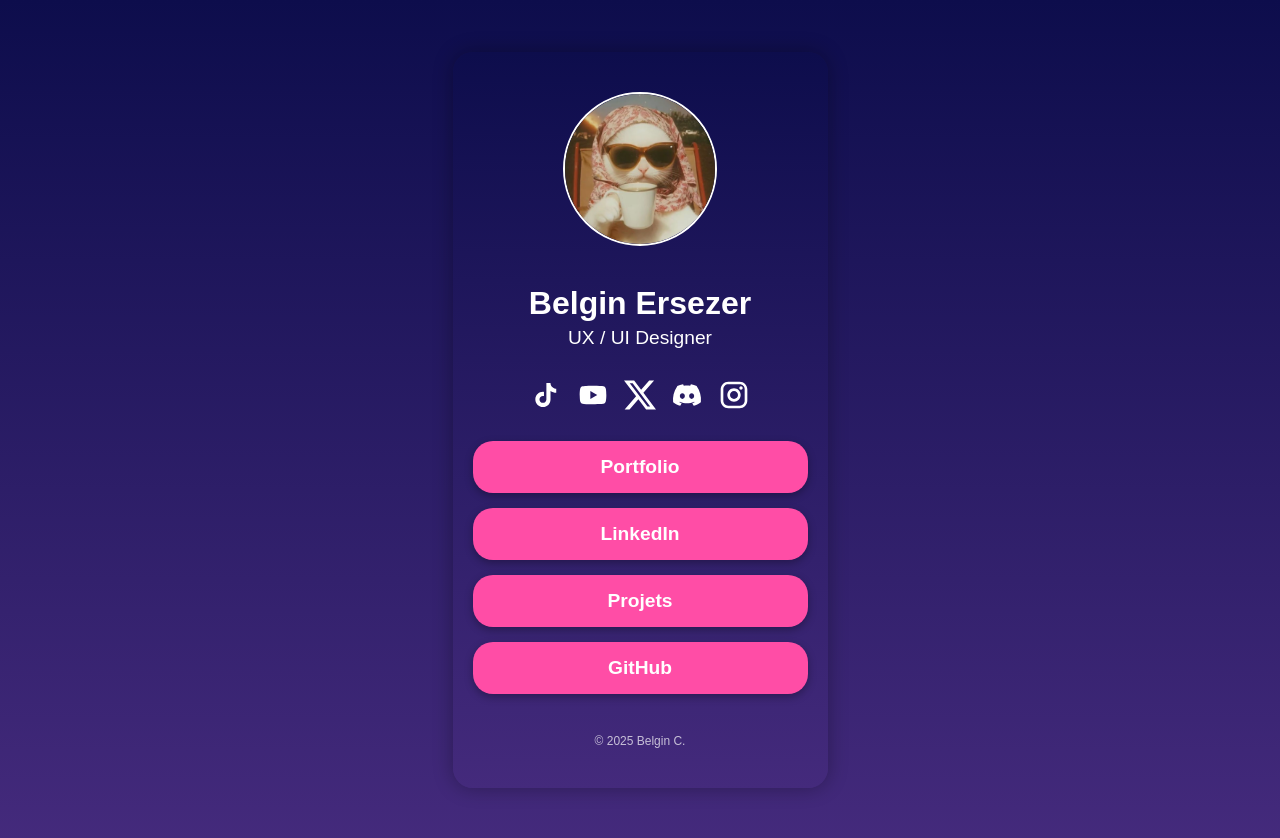
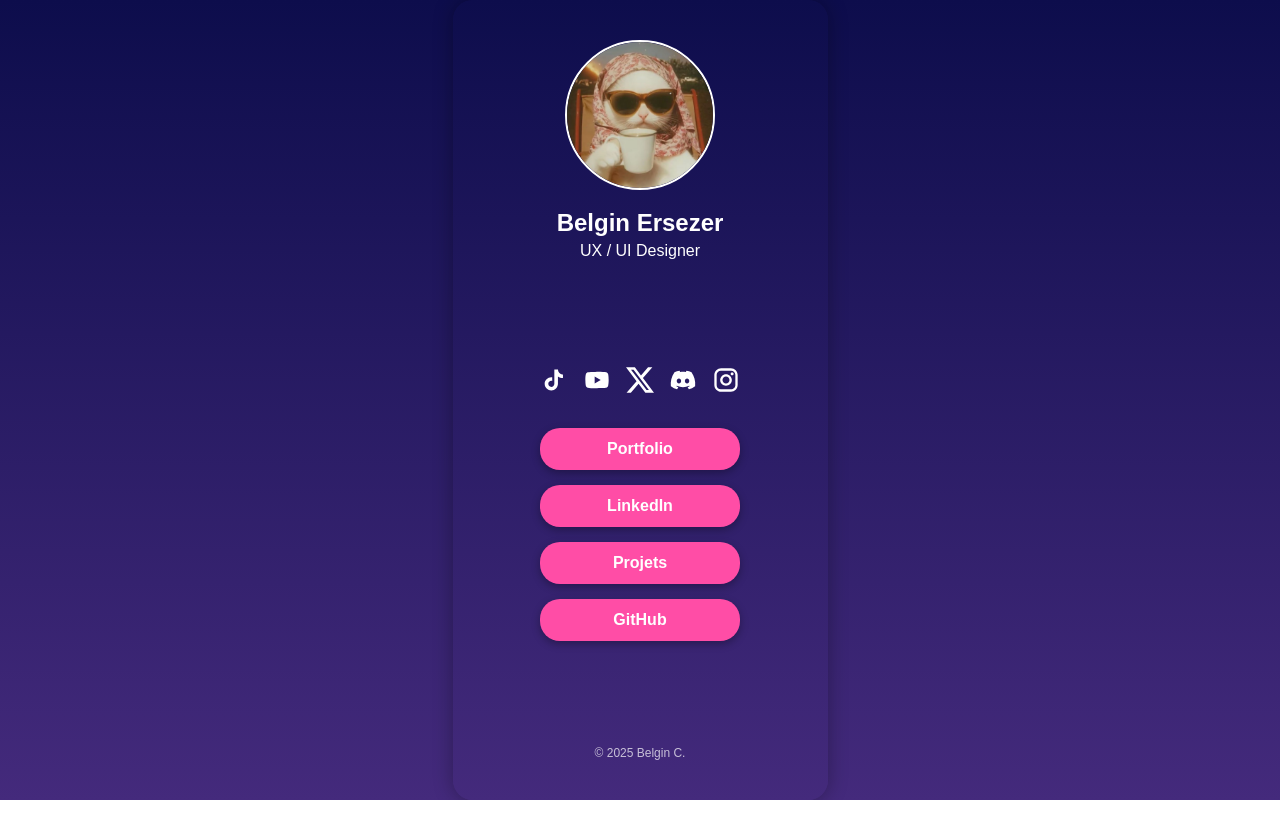
Before and after one commit to belginerss/belgin-linktree, a plain HTML site: page index.html in a window 1280 px wide. After the commit the page ends 800 px from the top, so only its background shows below. Drawn offline with Linux system fonts and the light colour scheme.

Commit message:
corrections

```diff
--- a/index.html
+++ b/index.html
@@ -10,36 +10,30 @@
 
   <div class="container">
     <header>
-      <!-- Avatar et nom -->
-      <div class="profile">
-        <img src="profile_chat.png" alt="Photo de profil Belgin Ersezer">
-        <h1>Belgin Ersezer</h1>
-        <div class="subtitle">UX / UI Designer</div>
-      </div>
+      <img src="profile_chat.png" alt="Photo de profil Belgin Ersezer">
+      <h1>Belgin Ersezer</h1>
+      <p class="subtitle">UX / UI Designer</p>
     </header>
 
     <main>
-      <!-- Icônes sociales -->
       <div class="social-icons">
-        <img src="ic_baseline-tiktok.svg" alt="TikTok">
-        <img src="mdi_youtube.svg" alt="YouTube">
-        <img src="prime_twitter.svg" alt="X (Twitter)">
-        <img src="ic_baseline-discord.svg" alt="Discord">
-        <img src="mdi_instagram.svg" alt="Instagram">
+        <a href="#" target="_blank" rel="noopener noreferrer"><img src="ic_baseline-tiktok.svg" alt="TikTok"></a>
+        <a href="#" target="_blank" rel="noopener noreferrer"><img src="mdi_youtube.svg" alt="YouTube"></a>
+        <a href="#" target="_blank" rel="noopener noreferrer"><img src="prime_twitter.svg" alt="X (Twitter)"></a>
+        <a href="#" target="_blank" rel="noopener noreferrer"><img src="ic_baseline-discord.svg" alt="Discord"></a>
+        <a href="#" target="_blank" rel="noopener noreferrer"><img src="mdi_instagram.svg" alt="Instagram"></a>
       </div>
 
-      <!-- Liens principaux -->
       <div class="links">
-        <a href="#" class="button">Portfolio</a>
-        <a href="#" class="button">LinkedIn</a>
-        <a href="#" class="button">Projets</a>
-        <a href="#" class="button">GitHub</a>
+        <a href="#" class="button" target="_blank" rel="noopener noreferrer">Portfolio</a>
+        <a href="#" class="button" target="_blank" rel="noopener noreferrer">LinkedIn</a>
+        <a href="#" class="button" target="_blank" rel="noopener noreferrer">Projets</a>
+        <a href="#" class="button" target="_blank" rel="noopener noreferrer">GitHub</a>
       </div>
     </main>
 
     <footer>
-      <!-- Footer -->
-      <div class="footer">&copy; 2025 Belgin C.</div>
+      <p class="footer">&copy; 2025 Belgin C.</p>
     </footer>
   </div>
 
--- a/style.css
+++ b/style.css
@@ -1,46 +1,48 @@
-/* RESET & BODY */
+/* RESET */
+* {
+    margin: 0;
+    padding: 0;
+    box-sizing: border-box;
+}
+
 body {
-    margin: 0;
-    padding: 20px;
     font-family: 'Arial', sans-serif;
     background: linear-gradient(180deg, #0D0D4C, #442A7C);
     color: white;
+    height: 100vh;
     display: flex;
     justify-content: center;
     align-items: center;
-    height: 100vh;           /* 🔥 correction : min-height devient height */
-    overflow: hidden;        /* 🔥 pour éviter tout scroll */
+    overflow: hidden;
 }
 
-/* CONTAINER FAÇON MOBILE */
+/* CONTAINER */
 .container {
+    display: flex;
+    flex-direction: column;
+    justify-content: space-between;
+    align-items: center;
     width: 100%;
     max-width: 375px;
+    height: 100vh;
     background: linear-gradient(180deg, #0D0D4C, #442A7C);
     border-radius: 20px;
     box-shadow: 0 0 20px rgba(0, 0, 0, 0.3);
-    padding-bottom: 40px;
     text-align: center;
+    padding: 20px 0;
 }
 
-/* STRUCTURE */
-header, main, footer {
-    padding: 0 20px;
-}
-
-/* IMAGE DE PROFIL */
-.profile img {
-    margin-top: 40px;           /* au lieu de 60px */
-    margin-bottom: 20px;        /* ✅ ajoute cette ligne */
+/* HEADER */
+header img {
     width: 150px;
     height: 150px;
     border-radius: 50%;
     object-fit: cover;
     border: 2px solid white;
     animation: fadeIn 1.5s ease;
+    margin-top: 20px;
 }
 
-/* TITRE & SOUS-TITRE */
 h1 {
     font-size: 1.5rem;
     margin: 15px 0 5px 0;
@@ -53,7 +55,7 @@ h1 {
     margin-bottom: 30px;
 }
 
-/* RÉSEAUX SOCIAUX */
+/* SOCIAL ICONS */
 .social-icons {
     display: flex;
     justify-content: center;
@@ -69,12 +71,11 @@ h1 {
     transition: transform 0.3s;
 }
 
-/* MICRO-ACTION SUR ICONES */
 .social-icons img:hover {
     transform: scale(1.2);
 }
 
-/* LIENS */
+/* LINKS */
 .links {
     display: flex;
     flex-direction: column;
@@ -94,7 +95,6 @@ h1 {
     box-shadow: 0 3px 8px rgba(0, 0, 0, 0.3);
 }
 
-/* MICRO-ACTION SUR BOUTONS */
 .button:hover {
     background-color: #FF76C2;
     transform: scale(1.05);
@@ -103,8 +103,8 @@ h1 {
 /* FOOTER */
 .footer {
     font-size: 0.75rem;
-    margin-top: 40px;
     opacity: 0.7;
+    margin-bottom: 20px;
 }
 
 /* ANIMATIONS */
@@ -117,21 +117,3 @@ h1 {
     from { transform: translateY(-30px); opacity: 0; }
     to { transform: translateY(0); opacity: 1; }
 }
-
-/* RESPONSIVE (grand écran) */
-@media (min-width: 600px) {
-    h1 {
-      font-size: 2rem;
-    }
-    .subtitle {
-      font-size: 1.2rem;
-    }
-    .social-icons img {
-      width: 32px;
-      height: 32px;
-    }
-    .button {
-      font-size: 1.2rem;
-      padding: 15px;
-    }
-}
```
